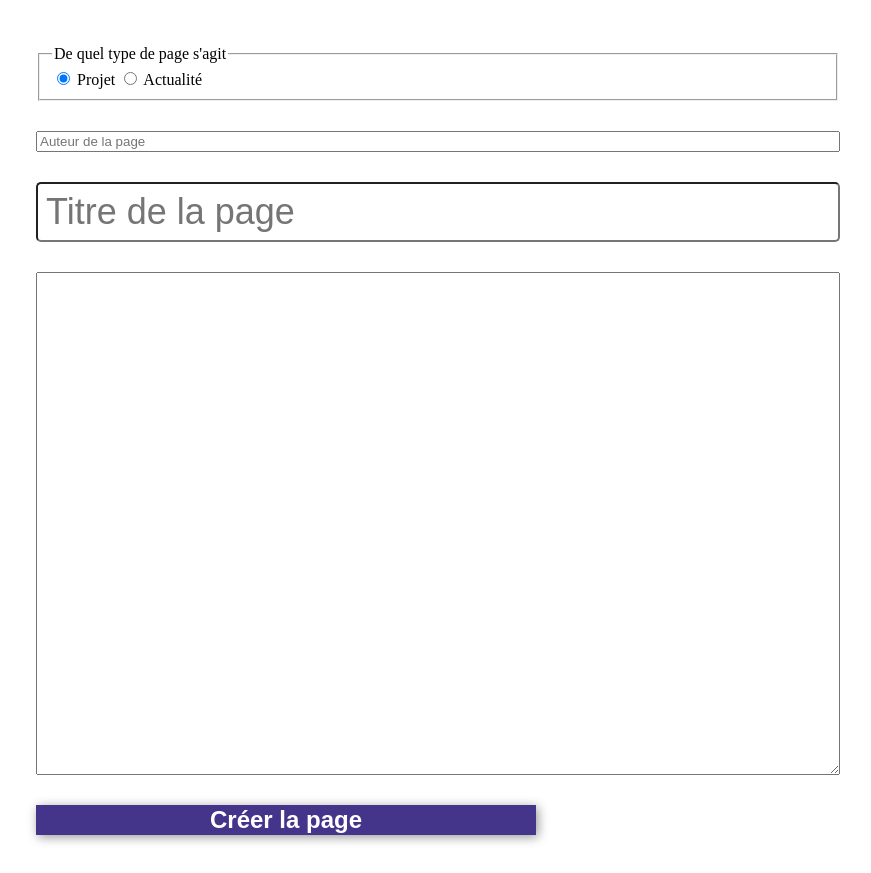
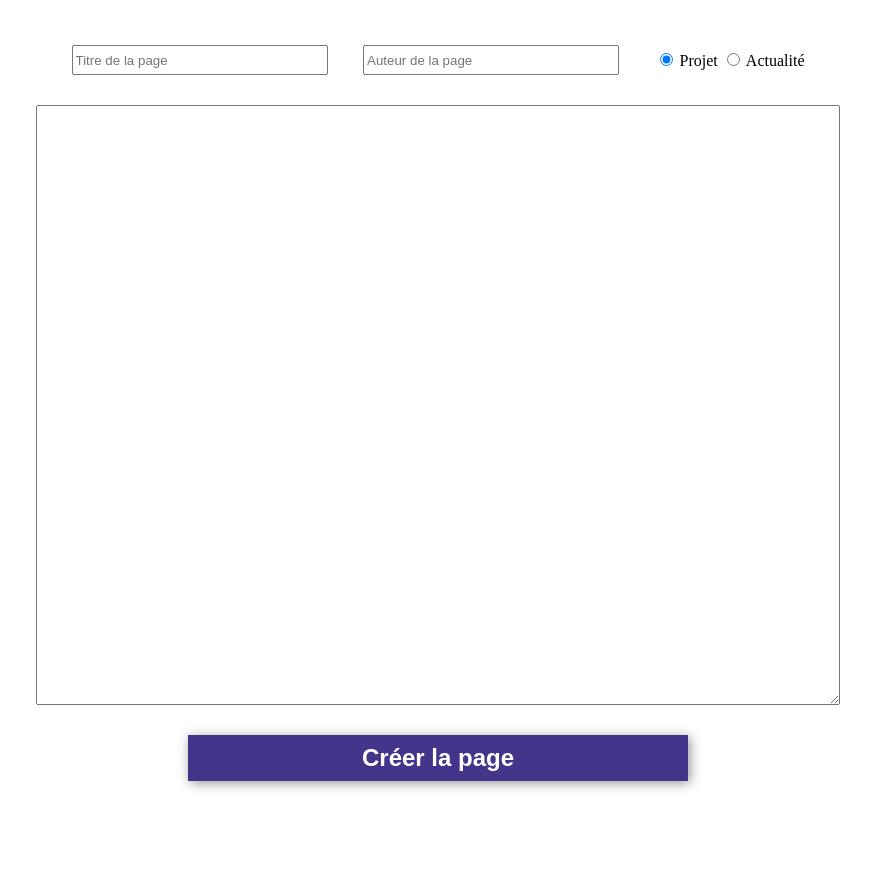
Before and after one commit to NicolasVero/sae401_402_back, a PHP site: page /back/scripts/creation_pages.php in a window 1280 px wide. Shown: the whole page, without its empty margins (202-1073 px from the left). Run offline with PHP 8.4, Linux system fonts and the light colour scheme; some libraries are stand-ins or nearby versions; some web fonts are replaced.

Commit message:
ajout style page de creation de pages

```diff
--- a/back/index.php
+++ b/back/index.php
@@ -7,6 +7,7 @@
     <link rel="stylesheet" href="styles/login-style.css">
     <title>Document</title>
     <link href="https://fonts.googleapis.com/css2?family=Poppins:wght@300;500;600&display=swap" rel="stylesheet">
+    <link rel="shortcut icon" type="image/png" href="img/favicon.png">
 </head>
 <body>
 
--- a/back/scripts/creation_pages.php
+++ b/back/scripts/creation_pages.php
@@ -45,9 +45,15 @@
             <script src="init_tinymce.js"></script>
 
             <form action='creation_pages.php' method='POST' enctype="multipart/form-data">
-                <fieldset>
-                    <legend>De quel type de page s'agit </legend>
+                <!-- <fieldset> -->
+                    <!-- <legend>De quel type de page s'agit </legend> -->
 
+
+                <!-- </fieldset> -->
+
+                <div id="form-data">
+                    <input class="form-input-text" type="text" name="titre" id="titre" placeholder="Titre de la page" required/>
+                    <input class="form-input-text" type="text" name="auteur" id="auteur" placeholder="Auteur de la page" required/>
                     <div>
                         <input type="radio" id="projet" name="type" value="projet" checked>
                         <label for="projet">Projet</label>
@@ -55,13 +61,11 @@
                         <input type="radio" id="actu" name="type" value="actu">
                         <label for="actu">Actualité</label>
                     </div>
-                </fieldset>
+                </div>
 
-                <input type="text" name="auteur" id="auteur" placeholder="Auteur de la page" required/>
 
-                <input type="text" name="titre" id="titre" placeholder="Titre de la page" required/>
                 <textarea name='textarea' id='MyTextArea'></textarea>
-                <input type="submit" value="Créer la page" class="bouton">
+                <input style="margin: 0 auto;" type="submit" value="Créer la page" class="bouton">
             </form>
 
         </main>
--- a/back/scripts/upload.php
+++ b/back/scripts/upload.php
@@ -7,6 +7,8 @@
   /*********************************************
    * Change this line to set the upload folder *
    *********************************************/
+
+
 
    $imageFolder = "../pages/img/images/";
 
--- a/back/styles/style.css
+++ b/back/styles/style.css
@@ -97,6 +97,7 @@ span {
 .bouton {
     background-color: var(--violet);
     width: 500px;
+    height: 46px;
     text-align: center;
     box-shadow: 2px 2px 11px 0px #959595;
     transition: var(--transition-time);
@@ -121,9 +122,16 @@ span {
 }
 
 
+ #form-data {
+    display: flex;
+    align-items: center;
+    justify-content: space-evenly;
+ }
 
-
-
+.form-input-text {
+    height: 30px;
+    width: 20vw;
+}
 
 
 
@@ -153,28 +161,7 @@ form {
     padding: 30px;
 }
 
-#titre {
-    height: 60px;
-    border-radius: 5px;
-    padding: 8px;
-    font-size: 36px;
-}
-
 #MyTextArea {
     height: 600px;
     resize: vertical;
 }
-
-/* input[type="submit"] {
-    margin-top: 50px;
-    width: 30%;
-    margin: 0 auto;
-    background-color: #ffffff;
-    color: #080710;
-    padding: 15px 0;
-    font-size: 18px;
-    font-weight: 600;
-    border-radius: 5px;
-    cursor: pointer;
-    transition: .4s;
-}  */
```
Also changed, not shown: back/accueil.php (+3 -4 lines), back/toDo.txt (+5 -2 lines).
